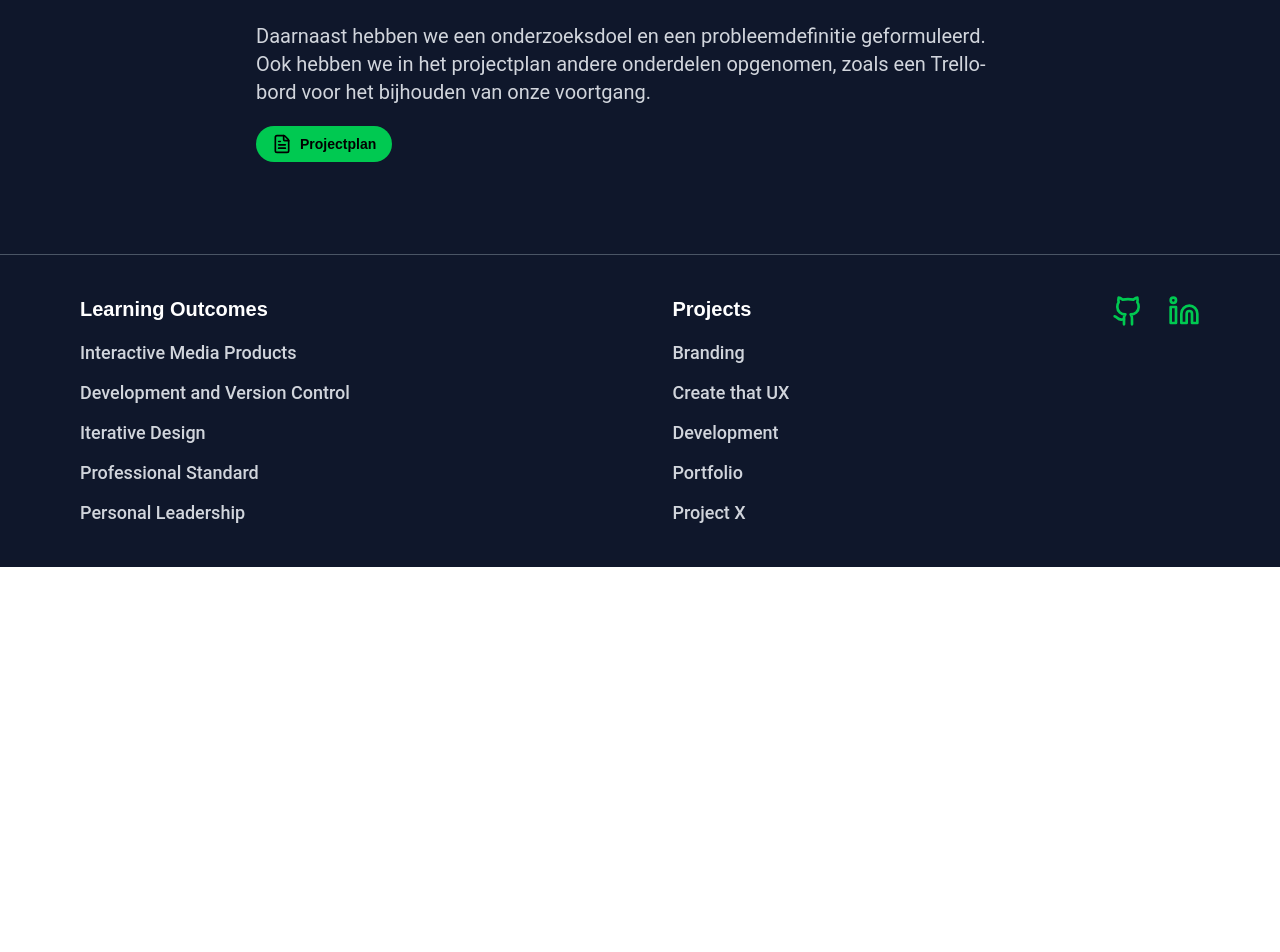
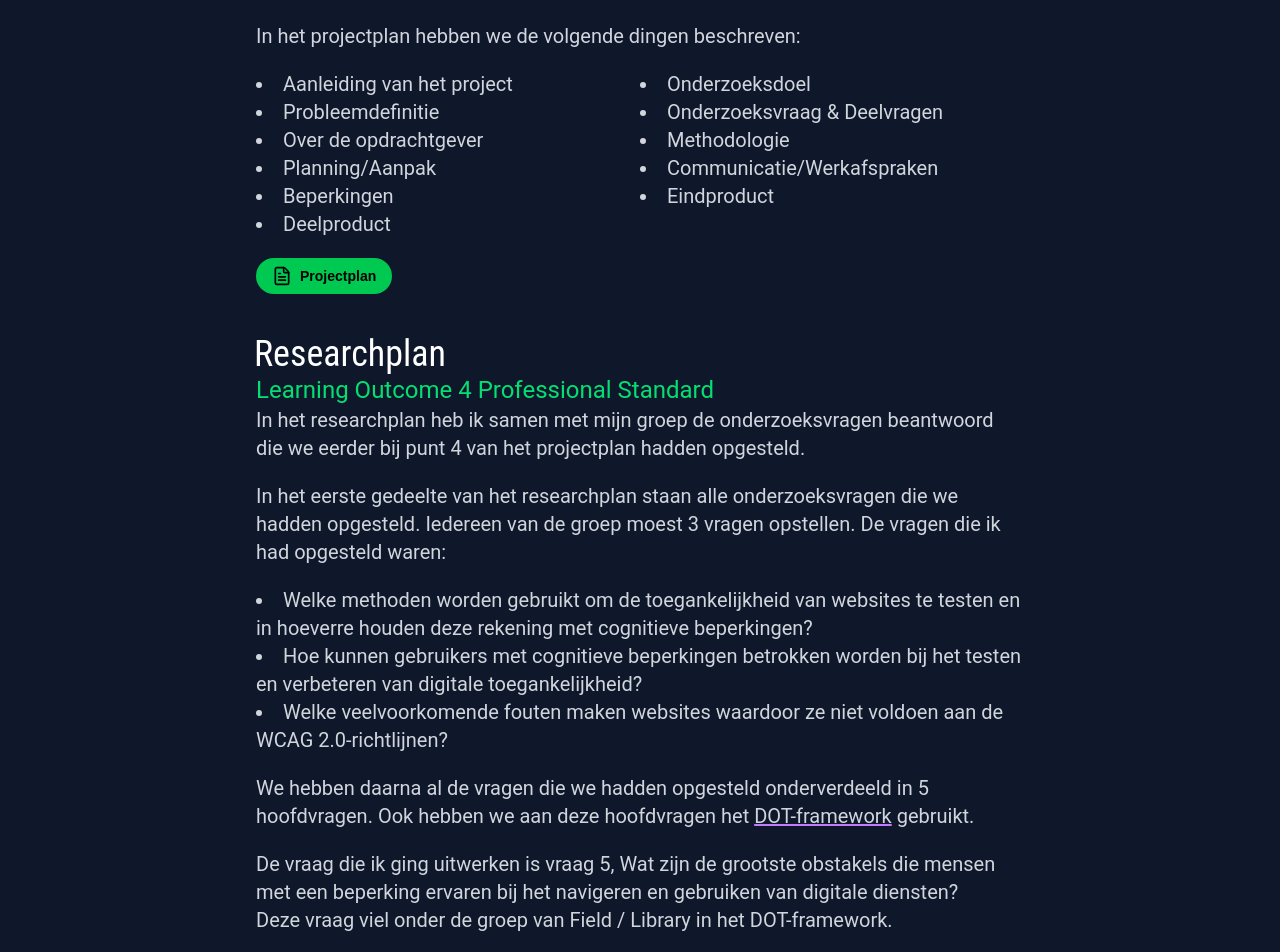
Before and after one commit to LuukyPuuky/Portfolio2.1, a Nuxt app: page /projects/cardan in a window 1280 px wide. Shown: the part 820-1772 px from the top of the page. Before the commit the page ends 1387 px from the top, so only its background shows below. Built offline with nearby package versions, Linux system fonts and the light colour scheme.

Commit message:
added researchplan to learningoutcome and cardan project

```diff
--- a/pages/lo4.vue
+++ b/pages/lo4.vue
@@ -12,6 +12,7 @@ const products = [
   },
   { text: "Eind Presentatie Boris", to: "/projects/branding#eindpp" },
   { text: "Projectplan Cardan", to: "/projects/cardan#projectplan" },
+  { text: "Researchplan Cardan", to: "/projects/cardan#researchplan" },
 ];
 </script>
 
--- a/pages/projects/cardan.vue
+++ b/pages/projects/cardan.vue
@@ -42,14 +42,101 @@
             :loNumber="4"
           >
             <p class="text-gray-300 font-Roboto text-xl">
-              Daarnaast hebben we een onderzoeksdoel en een probleemdefinitie
-              geformuleerd.
+              In het projectplan hebben we de volgende dingen beschreven:
+            </p>
+            <ul
+              class="list-disc list-inside text-gray-300 font-Roboto text-xl mb-5 md:grid md:grid-cols-2 mt-5"
+            >
+              <li>Aanleiding van het project</li>
+              <li>Onderzoeksdoel</li>
+              <li>Probleemdefinitie</li>
+              <li>Onderzoeksvraag & Deelvragen</li>
+              <li>Over de opdrachtgever</li>
+              <li>Methodologie</li>
+              <li>Planning/Aanpak</li>
+              <li>Communicatie/Werkafspraken</li>
+              <li>Beperkingen</li>
+              <li>Eindproduct</li>
+              <li>Deelproduct</li>
+            </ul>
+          </ContentSection>
+
+          <!-- Research plan -->
+          <ContentSection
+            id="researchplan"
+            class="scroll-mt-24"
+            title="Researchplan"
+            subtitle="Learning Outcome 4 Professional Standard"
+            description="In het researchplan heb ik samen met mijn groep de onderzoeksvragen beantwoord die we eerder bij punt 4 van het projectplan hadden opgesteld."
+            pdfLink="/documents/ResearchplanCardan.pdf"
+            pdfText="Researchplan"
+            :loNumber="4"
+          >
+            <p class="text-gray-300 font-Roboto text-xl">
+              In het eerste gedeelte van het researchplan staan alle
+              onderzoeksvragen die we hadden opgesteld. Iedereen van de groep
+              moest 3 vragen opstellen. De vragen die ik had opgesteld waren:
+            </p>
+            <ul
+              class="list-disc list-inside text-gray-300 font-Roboto text-xl my-5"
+            >
+              <li>
+                Welke methoden worden gebruikt om de toegankelijkheid van
+                websites te testen en in hoeverre houden deze rekening met
+                cognitieve beperkingen?
+              </li>
+              <li>
+                Hoe kunnen gebruikers met cognitieve beperkingen betrokken
+                worden bij het testen en verbeteren van digitale
+                toegankelijkheid?
+              </li>
+              <li>
+                Welke veelvoorkomende fouten maken websites waardoor ze niet
+                voldoen aan de WCAG 2.0-richtlijnen?
+              </li>
+            </ul>
+            <p class="text-gray-300 font-Roboto text-xl mb-5">
+              We hebben daarna al de vragen die we hadden opgesteld
+              onderverdeeld in 5 hoofdvragen. Ook hebben we aan deze hoofdvragen
+              het
+              <span class="underline decoration-purple-400">DOT-framework</span>
+              gebruikt.
+            </p>
+            <p class="text-gray-300 font-Roboto text-xl">
+              De vraag die ik ging uitwerken is vraag 5, Wat zijn de grootste
+              obstakels die mensen met een beperking ervaren bij het navigeren
+              en gebruiken van digitale diensten?
             </p>
             <p class="text-gray-300 font-Roboto text-xl mb-5">
-              Ook hebben we in het projectplan andere onderdelen opgenomen,
-              zoals een Trello-bord voor het bijhouden van onze voortgang.
+              Deze vraag viel onder de groep van Field / Library in het
+              DOT-framework.
+            </p>
+
+            <p class="text-gray-300 font-Roboto text-xl mb-5">
+              Ik heb zelf de hoofdvraag weer opgedeeld in 5 delen. er zijn
+              namelijk meerdere beperkingen en ik wilde deze graag allemaal in
+              kaart hebben.
+            </p>
+            <p class="text-gray-300 font-Roboto text-xl mb-5">
+              het plan was om uiteindelijk alle 5 de groepen een interview te
+              doen in een bejaardetehuis. Dit is er helaas niet meer van
+              gekomen. Wel heb ik 1 interview kunnen doen met Cedric, een vriend
+              van mij die zelf 70% zicht heeft en kleurenblindheid. Dit
+              interview is verder beschreven in een kopje hieronder.
             </p>
           </ContentSection>
+
+          <!-- Interview -->
+          <!-- <ContentSection
+            id="researchplan"
+            class="scroll-mt-24"
+            title="Researchplan"
+            subtitle="Learning Outcome 4 Professional Standard"
+            description="."
+            pdfLink="/documents/ResearchplanCardan.pdf"
+            pdfText="Researchplan"
+            :loNumber="4"
+          ></ContentSection> -->
         </div>
       </div>
     </div>
```
Also changed, not shown: 1 other file (tests, documents, lock files or other folders).
